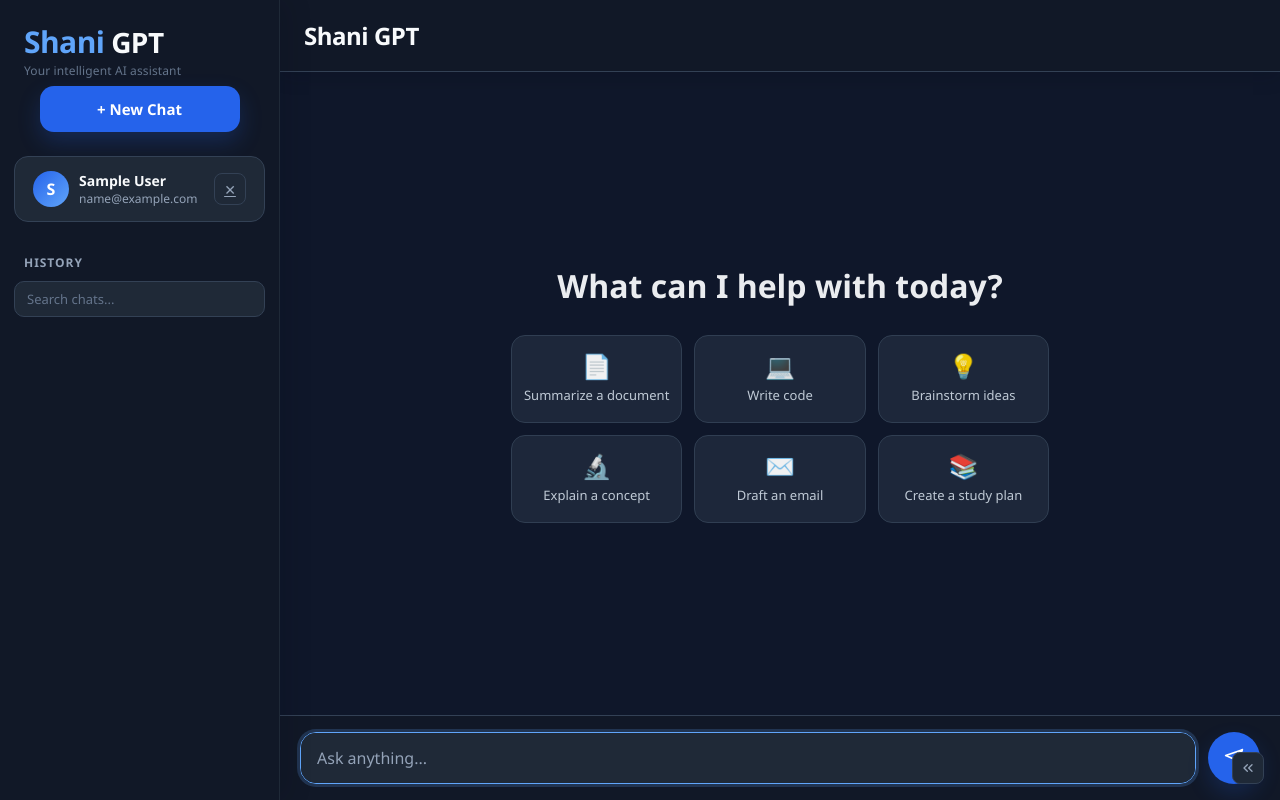
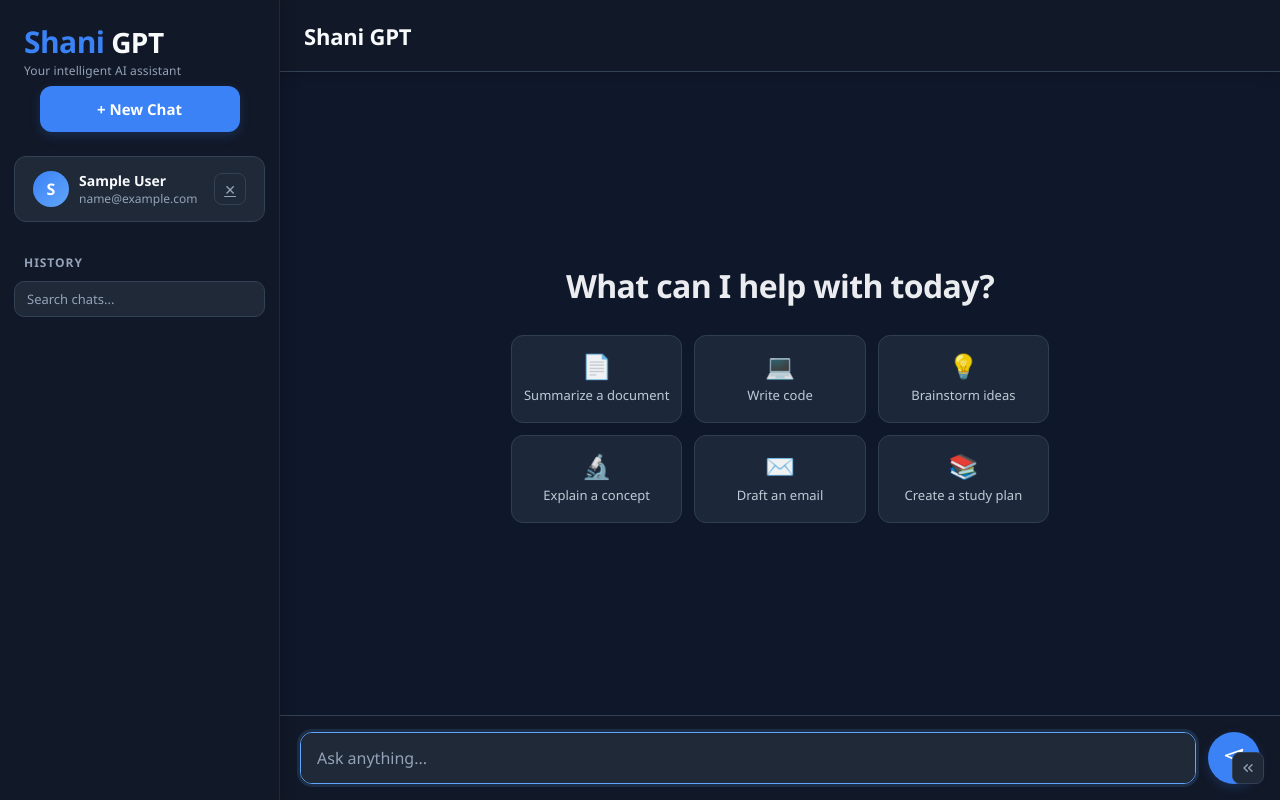
Before and after one commit to ghulamdastgeer1113-art/Shani-GPT, a Flask app: page / in a window 1280 px wide. Run offline with Flask 3, Linux system fonts and the light colour scheme; the visitor is signed in with stand-in values (Sample User, id 1); data comes from the database, SQL or seed files in the repository; data that the repository does not hold is empty; parts of the project's set-up code (start-up, migrations or seed data) failed here and were passed over; some libraries are stand-ins or nearby versions.

Commit message:
Complete frontend redesign phase 3

```diff
--- a/static/css/auth.css
+++ b/static/css/auth.css
@@ -172,11 +172,11 @@
   padding: 14px 16px;
   background: #1f2937;
   border: 1px solid #334155;
-  border-radius: 14px;
+  border-radius: 12px;
   color: #f8fafc;
   font-size: 16px;
   outline: none;
-  transition: border-color 0.25s ease, box-shadow 0.25s ease;
+  transition: border-color 0.18s ease, box-shadow 0.18s ease;
   box-sizing: border-box;
 }
 
@@ -214,15 +214,15 @@
   height: 52px !important;
   min-width: auto !important;
   padding: 0 24px;
-  background: #2563eb;
+  background: #3b82f6;
   color: #fff;
   border: none;
-  border-radius: 14px !important;
+  border-radius: 12px !important;
   font-size: 16px;
   font-weight: 600;
   cursor: pointer;
-  transition: background 0.25s ease, transform 0.2s ease, box-shadow 0.25s ease;
-  box-shadow: 0 10px 22px rgba(37, 99, 235, 0.25);
+  transition: background 0.18s ease, transform 0.18s ease, box-shadow 0.18s ease;
+  box-shadow: 0 4px 12px rgba(59, 130, 246, 0.2);
   margin-top: 8px;
   display: flex;
   align-items: center;
@@ -231,9 +231,9 @@
 }
 
 .auth-submit:hover {
-  background: #1d4ed8;
-  transform: translateY(-2px);
-  box-shadow: 0 14px 28px rgba(37, 99, 235, 0.3);
+  background: #2563eb;
+  transform: translateY(-1px);
+  box-shadow: 0 6px 16px rgba(59, 130, 246, 0.25);
 }
 
 .auth-submit:active {
@@ -401,9 +401,9 @@
   padding: 14px 18px;
   margin: 8px 14px 14px;
   background: #1f2937;
-  border-radius: 14px;
+  border-radius: 12px;
   border: 1px solid #334155;
-  transition: background 0.2s ease;
+  transition: background 0.18s ease;
 }
 
 .user-badge .user-avatar {
@@ -411,7 +411,7 @@
   height: 36px;
   min-width: 36px;
   border-radius: 50%;
-  background: linear-gradient(135deg, #2563eb, #60a5fa);
+  background: linear-gradient(135deg, #3b82f6, #60a5fa);
   display: flex;
   align-items: center;
   justify-content: center;
--- a/static/css/style.css
+++ b/static/css/style.css
@@ -59,8 +84,8 @@ body {
   display: flex;
   flex-direction: column;
   border-right: 1px solid #1f2937;
-  box-shadow: 8px 0 24px rgba(2, 6, 23, 0.12);
-  transition: transform 0.28s ease, box-shadow 0.28s ease, width 0.28s ease, min-width 0.28s ease, opacity 0.28s ease;
+  box-shadow: 4px 0 12px rgba(0, 0, 0, 0.15);
+  transition: transform 0.18s ease, box-shadow 0.18s ease, width 0.18s ease, min-width 0.18s ease, opacity 0.18s ease;
   z-index: 20;
 }
 
@@ -83,17 +109,18 @@ body {
 
 .logo span {
   font-size: 30px;
-  color: #60a5fa;
+  color: #3b82f6;
 }
 
 .tagline {
   font-size: 12px;
   font-weight: 400;
-  color: #64748b;
+  color: #94a3b8;
   letter-spacing: 0.01em;
   margin-top: 4px;
 }
 
+/* --- Primary Button --- */
 .new-chat {
   display: inline-flex;
   align-items: center;
@@ -108,8 +135,8 @@ body {
   margin: 0 auto 16px;
   padding: 0 20px;
   border: none;
-  border-radius: 14px;
-  background: #2563eb;
+  border-radius: 12px;
+  background: #3b82f6;
   color: #fff;
   font-size: 15px;
   font-weight: 600;
@@ -117,20 +144,22 @@ body {
   white-space: nowrap;
   overflow: visible;
   cursor: pointer;
-  transition: transform 0.2s ease, background 0.2s ease, box-shadow 0.2s ease;
-  box-shadow: 0 10px 22px rgba(37, 99, 235, 0.22);
+  transition: background 0.18s ease, transform 0.18s ease, box-shadow 0.18s ease;
+  box-shadow: 0 4px 12px rgba(59, 130, 246, 0.2);
 }
 
 .new-chat:hover,
 .new-chat:focus-visible {
-  background: #1d4ed8;
+  background: #2563eb;
   transform: translateY(-1px);
+  box-shadow: 0 6px 16px rgba(59, 130, 246, 0.25);
 }
 
 .new-chat:active {
   transform: scale(0.98);
 }
 
+/* --- Typography: Section Header --- */
 .history-title {
   padding: 18px 24px 10px;
   color: #94a3b8;
@@ -154,12 +183,12 @@ body {
   color: #f8fafc;
   font-size: 13px;
   outline: none;
-  transition: border-color 0.2s ease, box-shadow 0.2s ease;
+  transition: border-color 0.18s ease, box-shadow 0.18s ease;
   font-family: inherit;
 }
 
 .history-search::placeholder {
-  color: #64748b;
+  color: #94a3b8;
 }
 
 .history-search:focus {
@@ -356,13 +390,15 @@ header {
   position: sticky;
   top: 0;
   z-index: 10;
-  box-shadow: 0 6px 18px rgba(2, 6, 23, 0.12);
+  box-shadow: 0 4px 12px rgba(0, 0, 0, 0.15);
 }
 
+/* --- Typography: Header Title --- */
 header h1 {
-  font-size: 24px;
-  font-weight: 700;
-  letter-spacing: -0.02em;
+  font-size: 22px;
+  font-weight: 600;
+  letter-spacing: -0.01em;
+  color: #f8fafc;
 }
 
 .mobile-menu-toggle {
@@ -424,10 +460,13 @@ header h1 {
   animation: fadeIn 0.5s ease;
 }
 
+/* --- Typography: Welcome Heading --- */
 .welcome h2 {
   font-size: 32px;
   margin-bottom: 10px;
   font-weight: 700;
+  color: #f8fafc;
+  letter-spacing: -0.02em;
 }
 
 .welcome p {
@@ -454,12 +493,12 @@ header h1 {
   padding: 18px 12px;
   background: #1e293b;
   border: 1px solid #334155;
-  border-radius: 14px;
+  border-radius: 12px;
   cursor: pointer;
-  transition: all 0.2s ease;
+  transition: background 0.18s ease, border-color 0.18s ease, transform 0.18s ease, box-shadow 0.18s ease;
   text-align: center;
   font-family: inherit;
-  color: #e2e8f0;
+  color: #cbd5e1;
   line-height: 1.4;
 }
 
@@ -658,12 +698,14 @@ textarea {
   background: #1f2937;
   color: #f8fafc;
   padding: 14px 16px;
-  border-radius: 16px;
+  border-radius: 12px;
   font-size: 16px;
+  font-weight: 400;
   line-height: 1.45;
   min-height: 52px;
   max-height: 180px;
   overflow-y: auto;
+  transition: border-color 0.18s ease, box-shadow 0.18s ease;
 }
 
 textarea::placeholder {
@@ -681,12 +723,12 @@ button[type="submit"] {
   min-width: 52px;
   border: none;
   border-radius: 50%;
-  background: #2563eb;
-  color: white;
+  background: #3b82f6;
+  color: #fff;
   cursor: pointer;
   font-size: 20px;
-  transition: background 0.2s ease, transform 0.2s ease, box-shadow 0.2s ease;
-  box-shadow: 0 10px 22px rgba(37, 99, 235, 0.2);
+  transition: background 0.18s ease, transform 0.18s ease, box-shadow 0.18s ease;
+  box-shadow: 0 4px 12px rgba(59, 130, 246, 0.2);
   touch-action: manipulation;
   display: flex;
   align-items: center;
@@ -877,6 +920,6 @@ button[type="submit"]:disabled {
 /* ================= SELECTION ================= */
 
 ::selection {
-  background: rgba(96, 165, 250, 0.3);
+  background: rgba(59, 130, 246, 0.3);
   color: #fff;
 }
--- a/static/js/script.js
+++ b/static/js/script.js
@@ -954,6 +954,13 @@ document.addEventListener("DOMContentLoaded", () => {
   initChatSearch();
   initSidebarCollapse();
 
+  // Cache initial chat list for search restore
+  window.__allChats = Array.from(document.querySelectorAll(".history-item")).map((item) => ({
+    id: parseInt(item.dataset.chatId),
+    title: item.querySelector(".history-item-title")?.textContent || "",
+    created_at: item.dataset.createdAt || ""
+  }));
+
   // Add copy buttons to any existing AI messages from server-side rendering
   document.querySelectorAll(".ai-message-wrapper .ai-content").forEach((container) => {
     addResponseCopyButton(container);
```
Also changed, not shown: other parts of static/css/style.css (+70 -37 lines).
